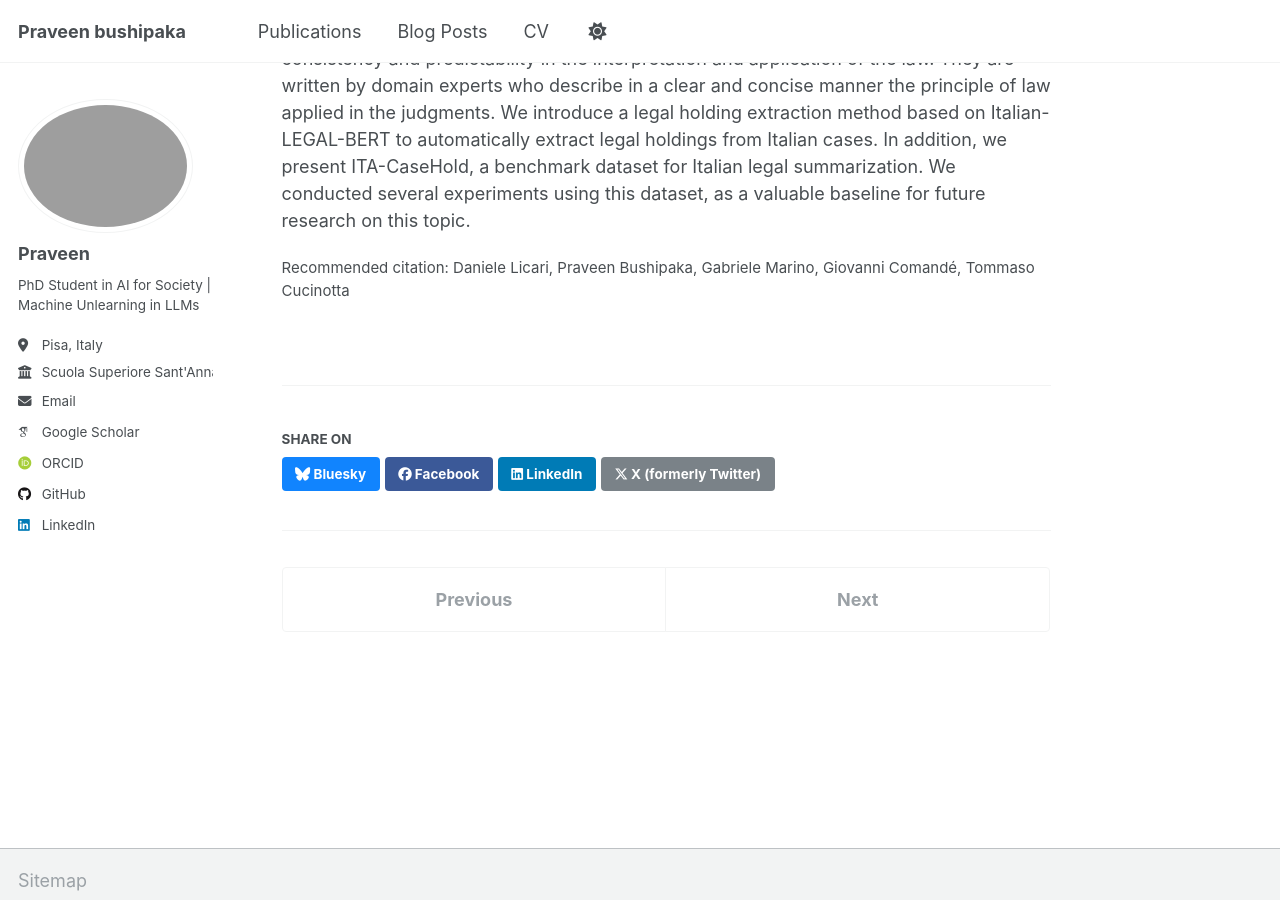
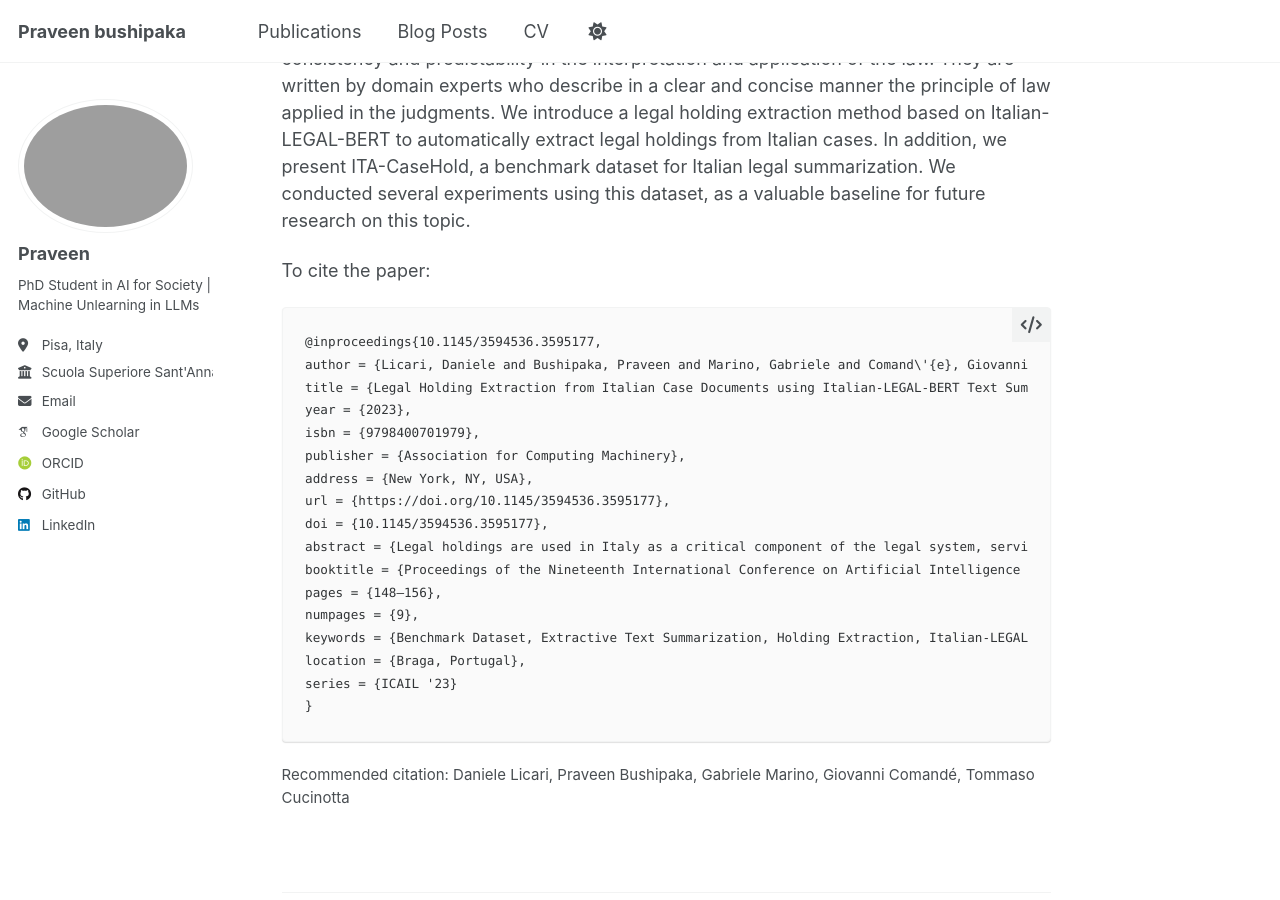
Before and after one commit to praveensonu/praveensonu.github.io, a Jekyll site: the page built from _publications/legal-holding-extraction.md, in a window 1280 px wide and 900 px high, scrolled down 233 px. Built offline with Jekyll 4.4.1, drawn with Linux system fonts in a browser that asks for light colours; some web fonts are replaced.

Commit message:
Update legal-holding-extraction.md

````diff
--- a/_publications/legal-holding-extraction.md
+++ b/_publications/legal-holding-extraction.md
@@ -11,3 +11,25 @@ citation: 'Daniele Licari, Praveen Bushipaka, Gabriele Marino, Giovanni Comandé
 
 Legal holdings are used in Italy as a critical component of the legal system, serving to establish legal precedents, provide guidance for future legal decisions, and ensure consistency and predictability in the interpretation and application of the law. They are written by domain experts who describe in a clear and concise manner the principle of law applied in the judgments.
 We introduce a legal holding extraction method based on Italian-LEGAL-BERT to automatically extract legal holdings from Italian cases. In addition, we present ITA-CaseHold, a benchmark dataset for Italian legal summarization. We conducted several experiments using this dataset, as a valuable baseline for future research on this topic.
+
+
+To cite the paper:
+```
+@inproceedings{10.1145/3594536.3595177,
+author = {Licari, Daniele and Bushipaka, Praveen and Marino, Gabriele and Comand\'{e}, Giovanni and Cucinotta, Tommaso},
+title = {Legal Holding Extraction from Italian Case Documents using Italian-LEGAL-BERT Text Summarization},
+year = {2023},
+isbn = {9798400701979},
+publisher = {Association for Computing Machinery},
+address = {New York, NY, USA},
+url = {https://doi.org/10.1145/3594536.3595177},
+doi = {10.1145/3594536.3595177},
+abstract = {Legal holdings are used in Italy as a critical component of the legal system, serving to establish legal precedents, provide guidance for future legal decisions, and ensure consistency and predictability in the interpretation and application of the law. They are written by domain experts who describe in a clear and concise manner the principle of law applied in the judgments.We introduce a legal holding extraction method based on Italian-LEGAL-BERT to automatically extract legal holdings from Italian cases. In addition, we present ITA-CaseHold, a benchmark dataset for Italian legal summarization. We conducted several experiments using this dataset, as a valuable baseline for future research on this topic.},
+booktitle = {Proceedings of the Nineteenth International Conference on Artificial Intelligence and Law},
+pages = {148–156},
+numpages = {9},
+keywords = {Benchmark Dataset, Extractive Text Summarization, Holding Extraction, Italian-LEGAL-BERT},
+location = {Braga, Portugal},
+series = {ICAIL '23}
+}
+```
````
